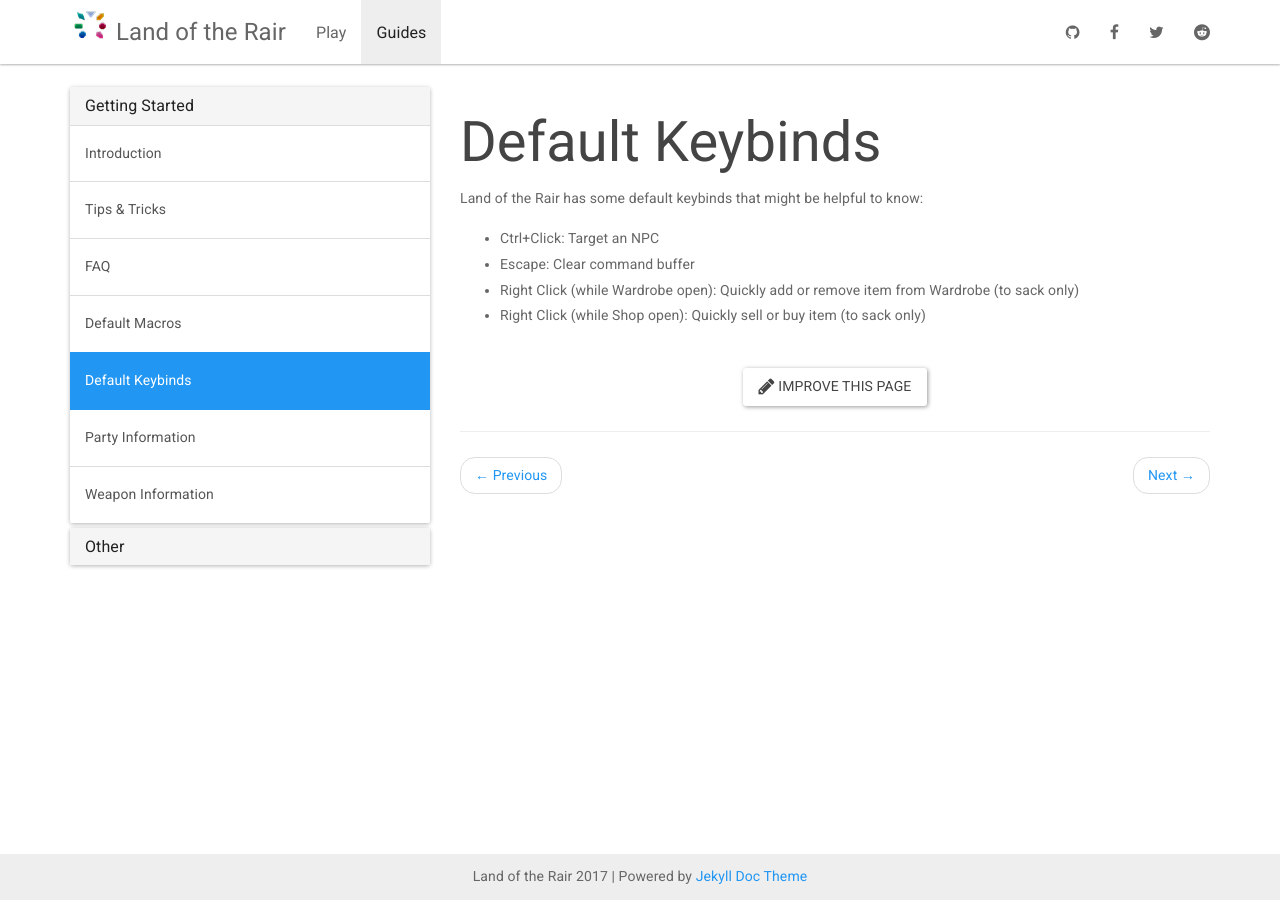
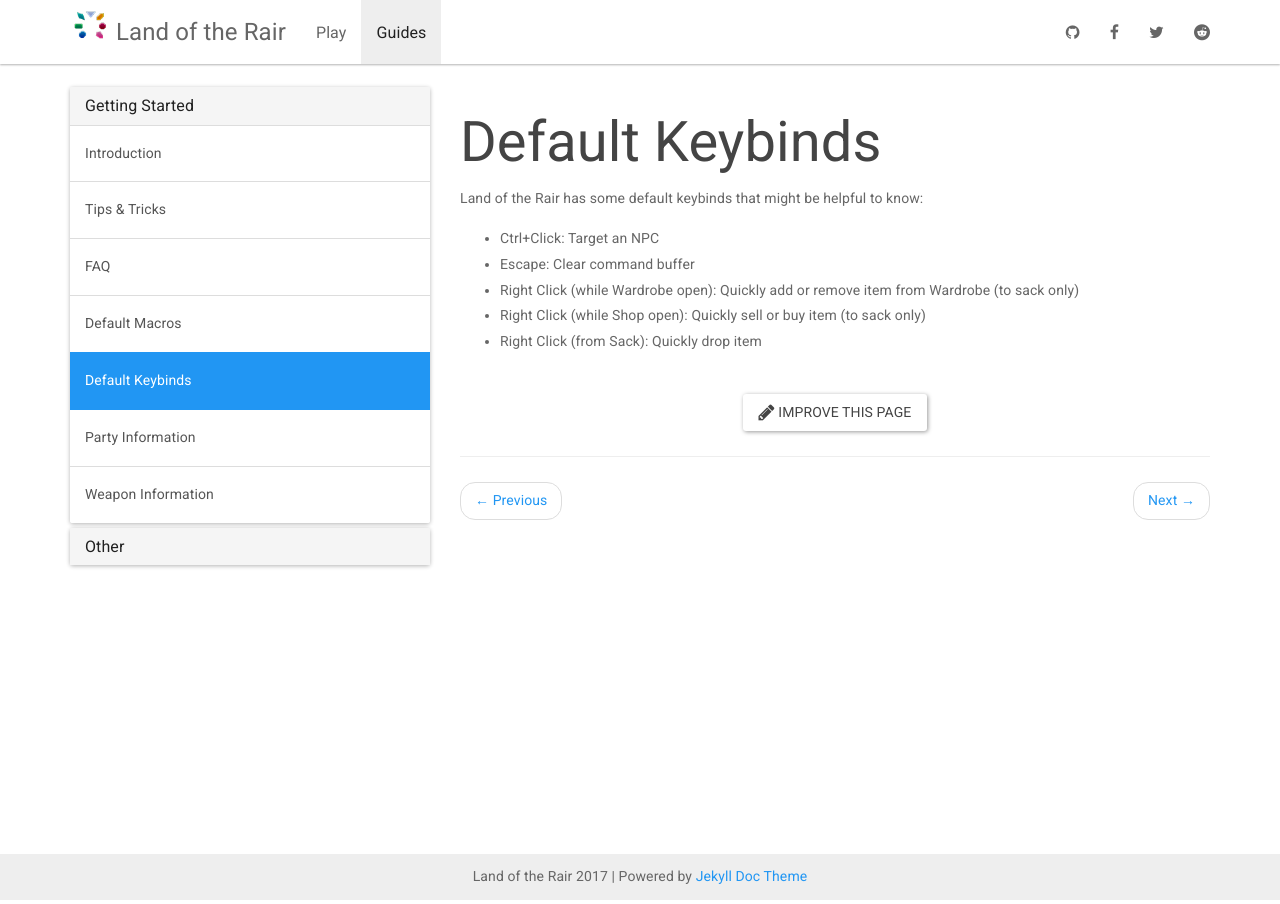
Before and after one commit to LandOfTheRair/landoftherair.github.io, a Jekyll site: the page built from _docs/getting-started/default-keybinds.md, in a window 1280 px wide. Built offline with Jekyll 4.4.1, drawn with Linux system fonts in a browser that asks for light colours; nearby versions of some CDN libraries.

Commit message:
Update default-keybinds.md

```diff
--- a/_docs/getting-started/default-keybinds.md
+++ b/_docs/getting-started/default-keybinds.md
@@ -9,3 +9,4 @@
 * Escape: Clear command buffer
 * Right Click (while Wardrobe open): Quickly add or remove item from Wardrobe (to sack only)
 * Right Click (while Shop open): Quickly sell or buy item (to sack only)
+* Right Click (from Sack): Quickly drop item
```
